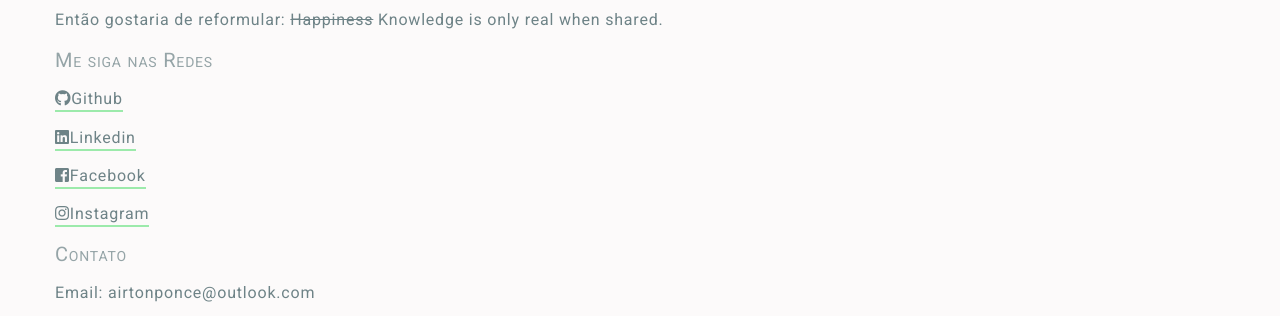
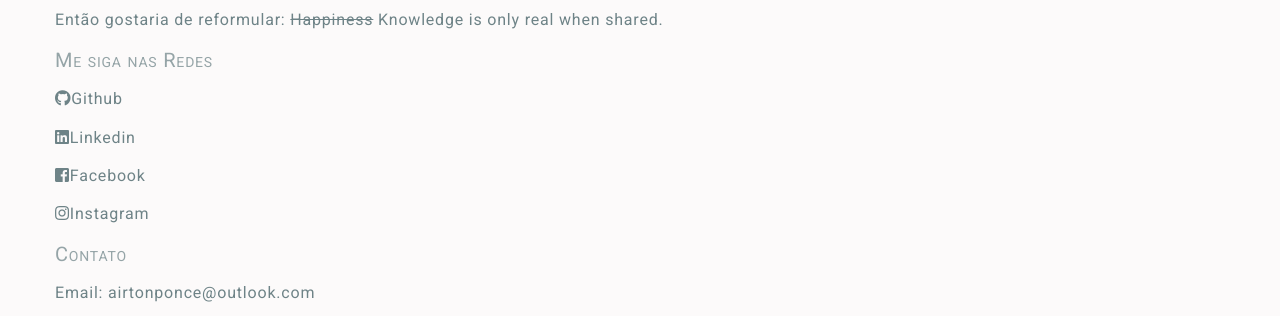
Before and after one commit to APonce911/jekyll-mywebsite, a Jekyll site: the page built from about.html, in a window 1280 px wide. Shown: the part 360-676 px from the top of the page. Built offline with Jekyll 4.4.1, drawn with Linux system fonts in a browser that asks for light colours; nearby versions of some CDN libraries.

Commit message:
social-media links without underscore

```diff
--- a/_sass/main.scss
+++ b/_sass/main.scss
@@ -108,7 +108,9 @@ margin-bottom: -90px;
     width: 1170px;
   }
 }
-
+.social-media-links a{
+  box-shadow: 0px 0px;
+}
 // .row {
 //   margin-right: -15px;
 //   margin-left: -15px;
--- a/about.html
+++ b/about.html
@@ -21,10 +21,12 @@ Então gostaria de reformular:
 </p>
 
 <h2>Me siga nas Redes</h2>
-<p><a href="https://github.com/APonce911" target="_blank"><i class="fab fa-github"></i>Github</a></p>
-<p><a href="https://www.linkedin.com/in/airtonponce/" target="_blank"><i class="fab fa-linkedin"></i>Linkedin</a></p>
-<p><a href="https://www.facebook.com/APonce911" target="_blank"><i class="fab fa-facebook-square"></i>Facebook</a></p>
-<p><a href="https://www.instagram.com/airton_p/" target="_blank"><i class="fab fa-instagram"></i>Instagram</a></p>
+<div class="social-media-links">
+  <p><a href="https://github.com/APonce911" target="_blank"><i class="fab fa-github"></i>Github</a></p>
+  <p><a href="https://www.linkedin.com/in/airtonponce/" target="_blank"><i class="fab fa-linkedin"></i>Linkedin</a></p>
+  <p><a href="https://www.facebook.com/APonce911" target="_blank"><i class="fab fa-facebook-square"></i>Facebook</a></p>
+  <p><a href="https://www.instagram.com/airton_p/" target="_blank"><i class="fab fa-instagram"></i>Instagram</a></p>
+</div>
 
 <h2>Contato</h2>
 <p>Email: airtonponce@outlook.com</p>
```
